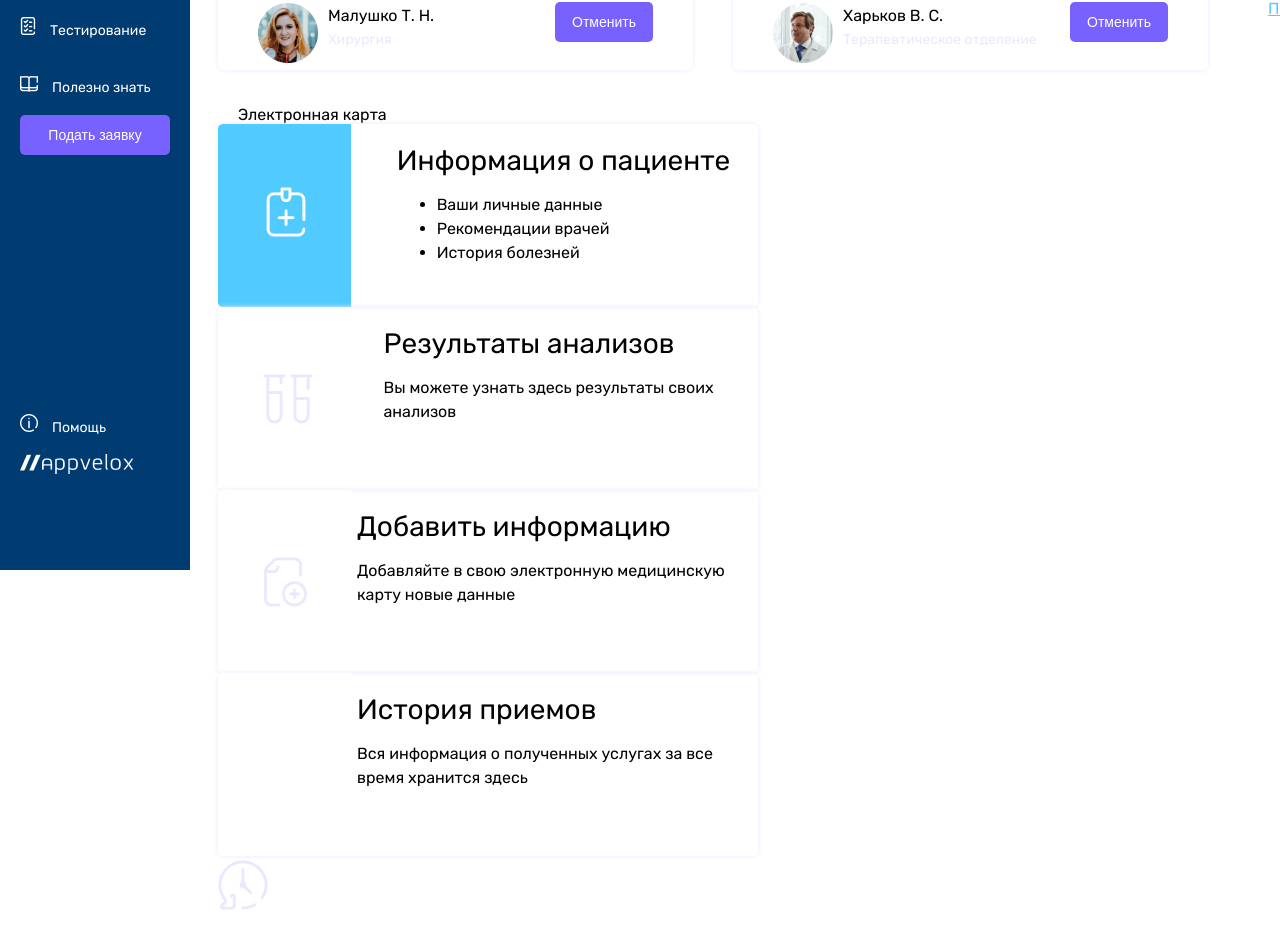
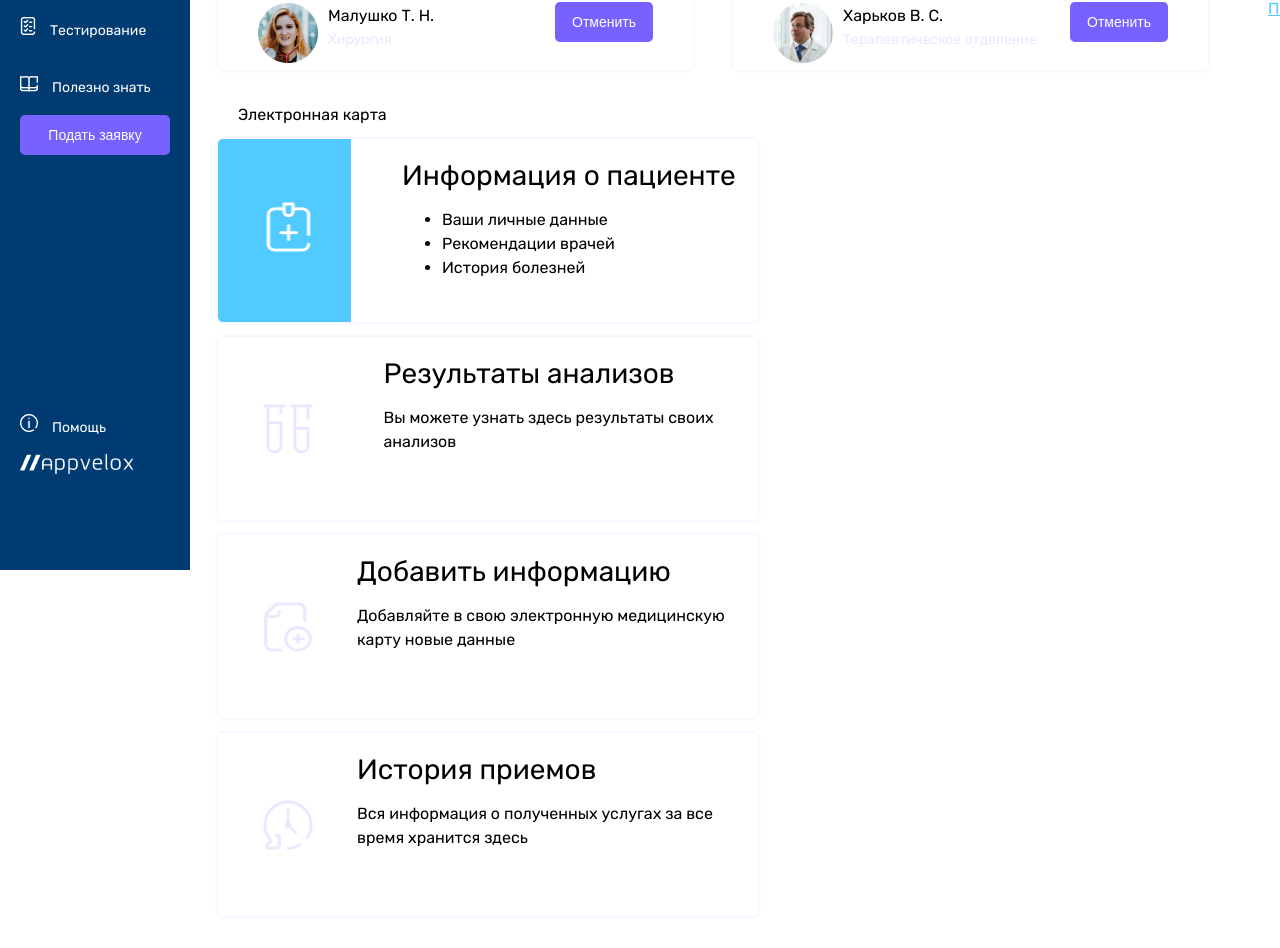
Before and after one commit to Callliope/appvelox-app, a Next.js app: page / in a window 1280 px wide. Shown: the part 230-1178 px from the top of the page. Before the commit the page ends 1144 px from the top, so only its background shows below. Built offline with nearby package versions, Linux system fonts and the light colour scheme.

Commit message:
added style foe electrcard component

```diff
--- a/components/Electrcard.jsx
+++ b/components/Electrcard.jsx
@@ -4,7 +4,7 @@ export default function Electrcard() {
       <a class="titlecardblock">Электронная карта</a>
       <div className="cardblock">
         <div className="childBlock">
-          <div>
+          <div className="imgcontainer">
             <img src={"/Rectangle52.png"}></img>
             <img id="miniicon1" src={"/patientinfo.png"}></img>
           </div>
@@ -18,7 +18,7 @@ export default function Electrcard() {
           </div>
         </div>
         <div className="childBlock">
-          <div>
+          <div className="imgcontainer">
             <img src={"/whiteRectangle.png"}></img>
             <img id="miniicon2" src={"/results.png"}></img>
           </div>
@@ -28,7 +28,7 @@ export default function Electrcard() {
           </div>
         </div>
         <div className="childBlock">
-          <div>
+          <div className="imgcontainer">
             <img src={"/whiteRectangle.png"}></img>
             <img id="miniicon3" src={"/addinfo.png"}></img>
           </div>
@@ -38,7 +38,7 @@ export default function Electrcard() {
           </div>
         </div>
         <div className="childBlock">
-          <div>
+          <div className="imgcontainer">
             <img src={"/whiteRectangle.png"}></img>
             <img id="miniicon4" src={"/patienthistory.png"}></img>
           </div>
--- a/styles/globals.css
+++ b/styles/globals.css
@@ -188,7 +188,7 @@ color: #FFFFFF;
   flex-direction: row;
   align-items: center;
   margin-left: 210px;
-
+  margin-top: 15px;
 }
 .childBlock{
 display: flex;
@@ -196,6 +196,8 @@ display: flex;
 width: 540px;
 box-shadow: 0px 0px 5px #EBE7FF;
 border-radius: 5px;
+margin-right: 16px;
+margin-bottom: 15px;
 
 
 }
@@ -205,6 +207,7 @@ border-radius: 5px;
 
 .textasideimg{
   padding: 20px 20px 20px 6px;
+
   font-weight: 400;
 font-size: 16px;
 line-height: 24px;
@@ -216,7 +219,7 @@ text-decoration: none;
 }
 #miniicon1{
   height: 50px;
-width: 39.63775634765625px;
+width: 45px;
 
 border-radius: 0px;
 
@@ -233,10 +236,22 @@ transform: translate(45px,-120px);
 }
 #miniicon3{
   height: 50px;
-  width: 44.7265625px;
+  width: 50px;
 
 
 transform: translate(45px,-120px);
+
+}
+#miniicon4{
+  height: 50px;
+  width: 50px;
+
+
+transform: translate(45px,-120px);
+
+}
+.imgcontainer{
+  height: 183px;
 
 }
 .textasidetop{
@@ -248,6 +263,11 @@ line-height: 33px;
 .titlecardblock{
   margin-left: 230px;
   text-decoration: none;
+  font-style: normal;
+font-weight: 400;
+font-size: 16px;
+line-height: 19px;
+
 }
 
 /* СТИЛИ БЛОКА ЗАПИСИ НА ПРИЕМ */
@@ -404,7 +424,9 @@ margin-top: -60px;}
   padding-left: 100px;
   align-self: top;
 }
-
+.pageback{
+ margin-bottom: 15px;
+}
 .sdp {
   background-color:#EBE7FF !important ;
   width: max-content !important;
@@ -419,7 +441,7 @@ border-radius: 0px !important;
 
 }
 .sdp {
-  margin-top: 65px;
+  margin-top: 20px;
   --theme-color: #7761FF !important;
   --disabled-color:  rgba(0, 0, 0, 0.25) !important;
 
```
Also changed, not shown: components/Page2list.jsx (+8 -2 lines).
